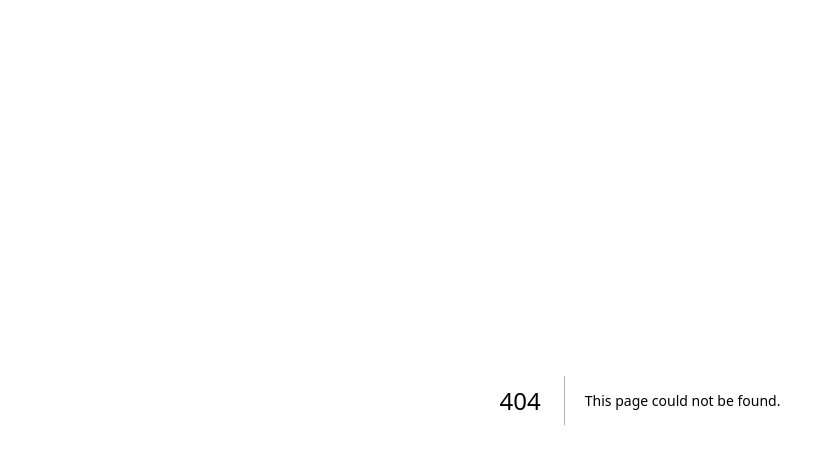
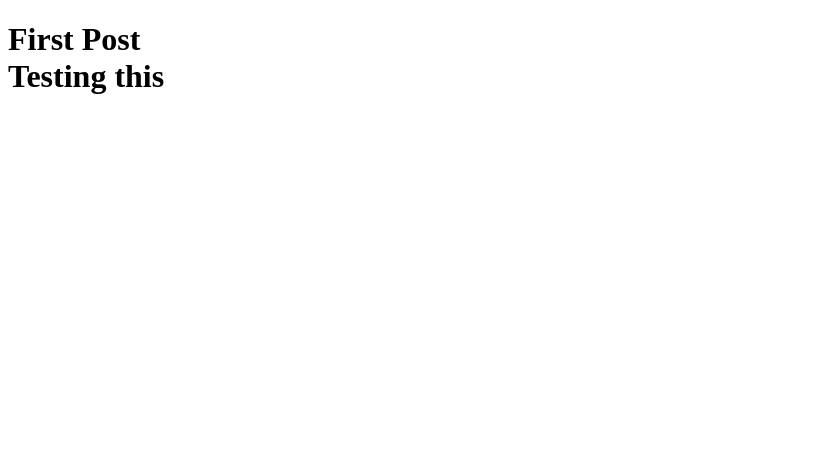
Before and after one commit to uddeepyalamanchili/learningNextJS, a Next.js app: page /posts/first-post in a window 1280 px wide. Before the commit this address had no page. Shown: the top 464 px of the page, without its empty margins (0-835 px from the left). Built offline with nearby package versions, Linux system fonts and the light colour scheme.

Commit message:
adding first page and route

```diff
--- a/pages/index.js
+++ b/pages/index.js
@@ -11,7 +11,7 @@
 
       <main>
         <h1 className={styles.title}>
-          Welcome to <a href="https://nextjs.org">Next.js!</a>
+          Learn <a href="https://nextjs.org">Next.js!</a>
         </h1>
 
         <p className={styles.description}>
--- /dev/null
+++ b/pages/posts/first-post.js
@@ -0,0 +1,3 @@
+export default function FirstPost() {
+    return <h1>First Post <br/> Testing this</h1>;
+  }
```
